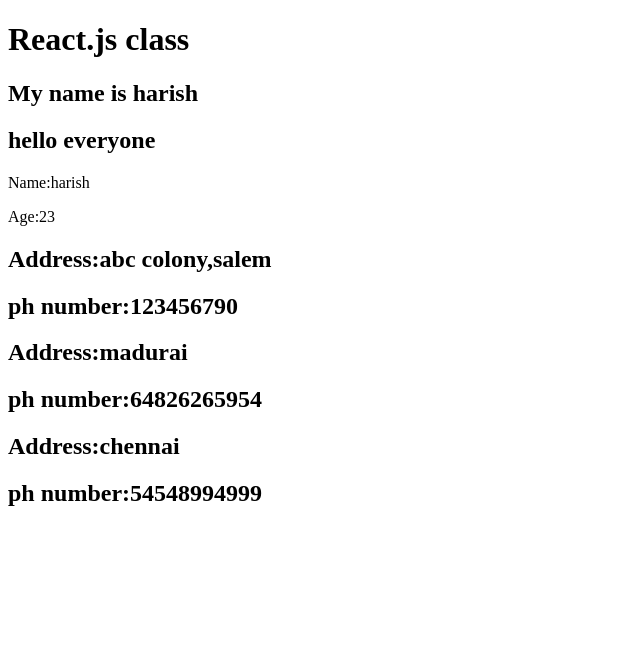
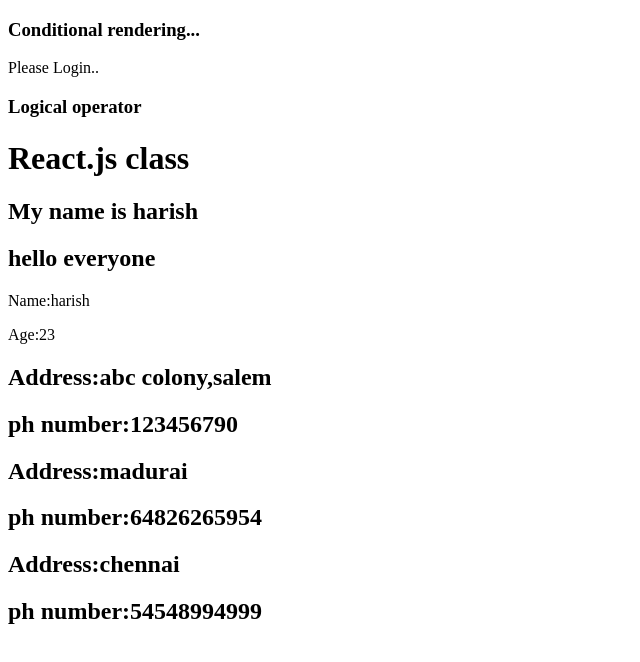
Before and after one commit to kamalrajms/React12, a React (Vite) app: page / in a window 1280 px wide. Shown: the top 662 px of the page, without its empty margins (0-640 px from the left). Built offline with nearby package versions, Linux system fonts and the light colour scheme.

Commit message:
Conditional reindering

```diff
--- a/src/App.jsx
+++ b/src/App.jsx
@@ -1,6 +1,7 @@
 import React from "react";
 import Greeting from "./Greeting";
 import DestructuringProps from "./DestructuringProps";
+import ConditionalRendering from "./Component/ConditionalRendering";
 
 export default function App() {
   const name = "harish";
@@ -17,6 +18,7 @@
 
   return (
     <div>
+      <ConditionalRendering/>
       <h1>React.js class</h1>
       <h2>My name is {name}</h2>
       <Greeting name={name} age={age} />
--- /dev/null
+++ b/src/Component/ConditionalRendering.jsx
@@ -0,0 +1,22 @@
+import React from "react";
+
+export default function ConditionalRendering() {
+  const user = false;
+  return (
+    <div>
+      {/* Conditional rendering */}
+      <h3>Conditional rendering...</h3>
+      {user ? <p>Welcome Balck to react.js</p> : <p>Please Login..</p>}
+      {/* Logical operator */}
+      <h3>Logical operator</h3>
+      {user && (
+        <p>
+          Lorem ipsum dolor sit amet consectetur adipisicing elit. Iusto
+          possimus id minima, cumque mollitia repellendus cum velit ab qui
+          tempore perspiciatis ut asperiores unde temporibus consequatur sed aut
+          earum blanditiis.
+        </p>
+      )}
+    </div>
+  );
+}
```
Also changed, not shown: src/text.txt.
